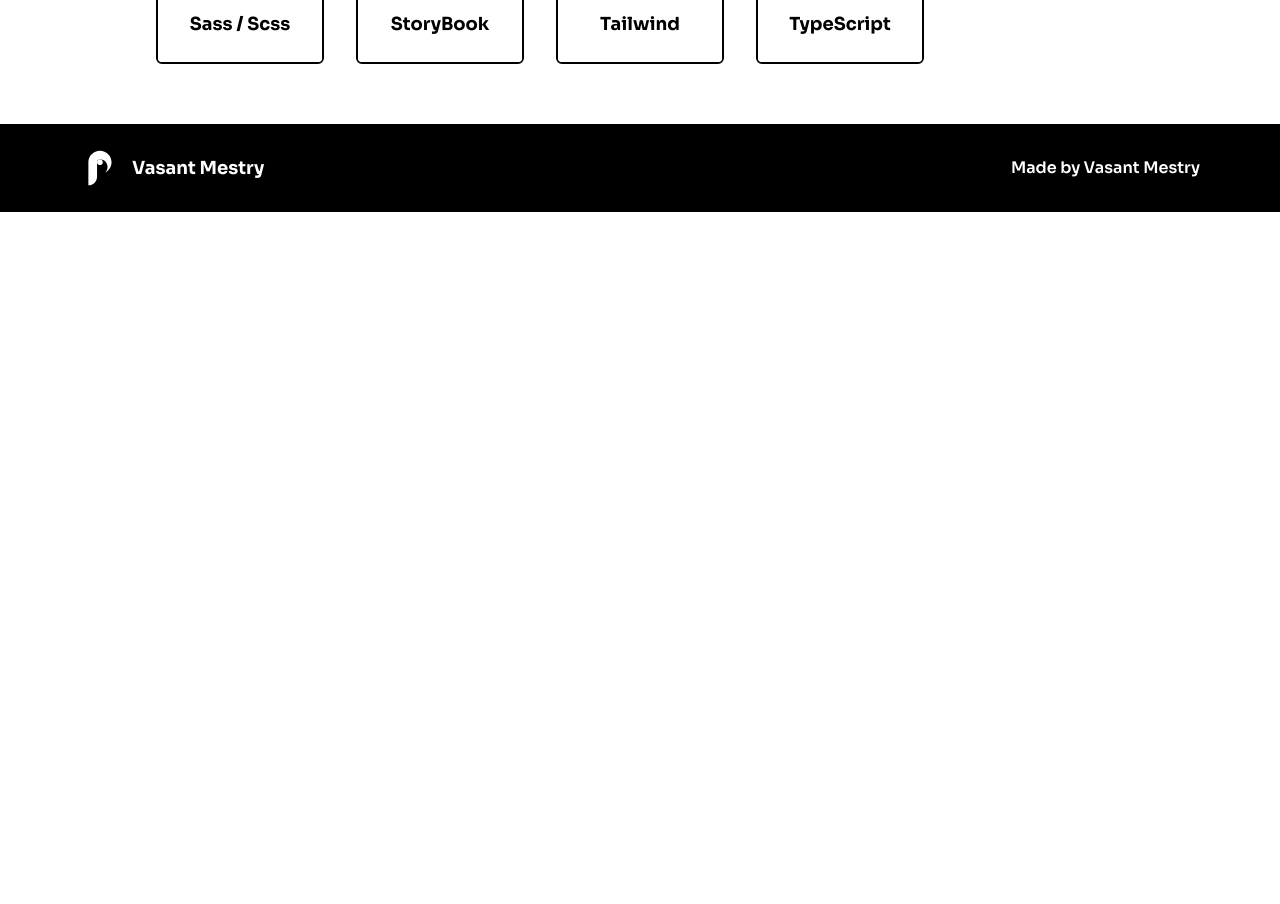
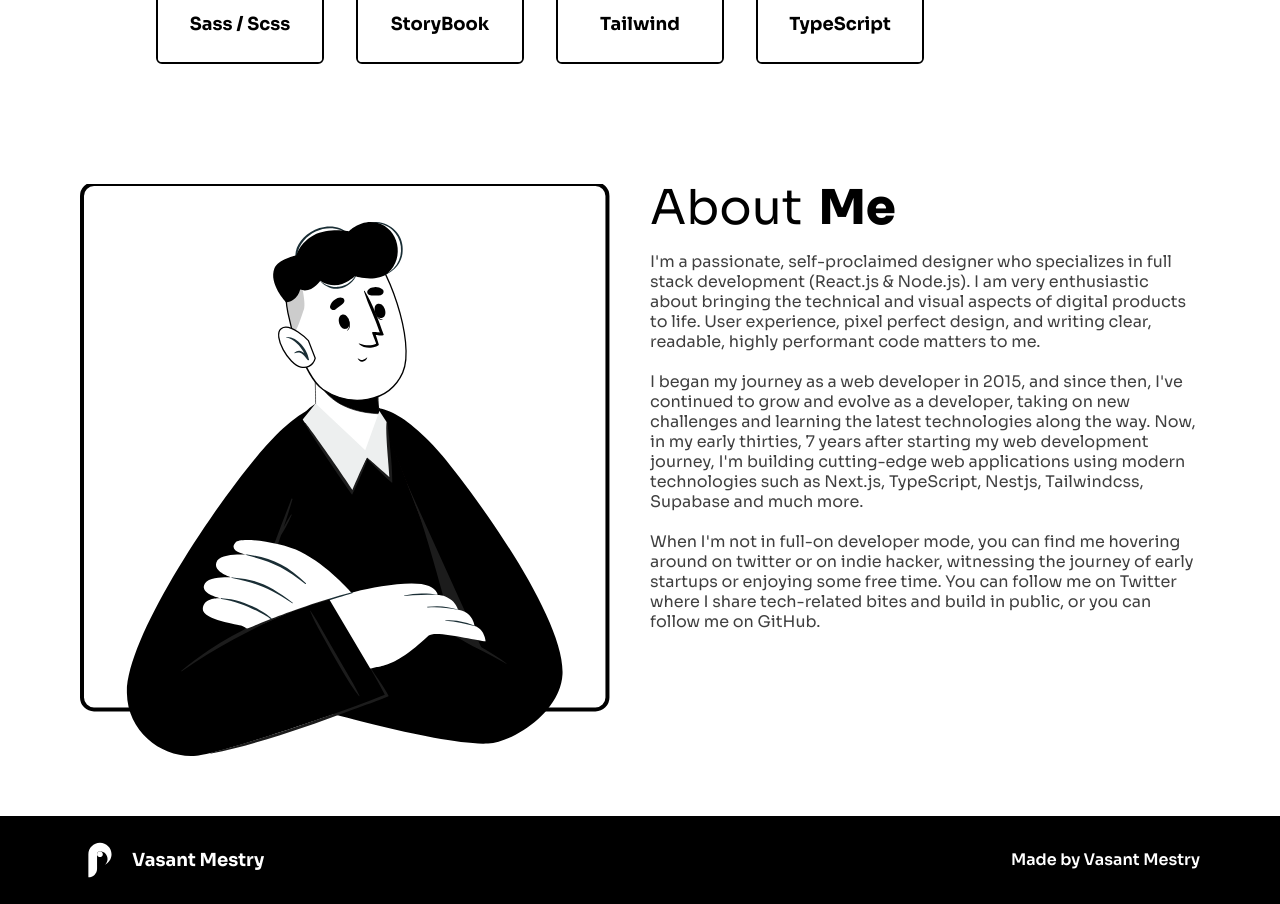
Before and after one commit to Vasant-Mestry-11/vasant-mestry-portfolio, a React (Vite) app: page / in a window 1280 px wide. Shown: the part 580-1484 px from the top of the page. Before the commit the page ends 800 px from the top, so only its background shows below. Built offline with nearby package versions, Linux system fonts and the light colour scheme.

Commit message:
:zap: :art: About me section

```diff
--- a/src/App.jsx
+++ b/src/App.jsx
@@ -1,12 +1,14 @@
 import Header from "./sections/Header";
 import Footer from "./sections/Footer";
 import Skills from "./sections/Skills";
+import AboutMe from "./sections/AboutMe";
 
 function App() {
   return (
     <>
       <Header />
       <Skills />
+      <AboutMe />
       <Footer />
     </>
   );
--- a/src/index.css
+++ b/src/index.css
@@ -7,8 +7,7 @@
   --neutral: #404040;
   --secondary: #ffffff;
 
-  @apply bg-white text-primary leading-5;
-  line-height: 1.2;
+  @apply bg-secondary text-primary leading-5;
 
   font-synthesis: none;
   text-rendering: optimizeLegibility;
--- /dev/null
+++ b/src/sections/AboutMe.jsx
@@ -0,0 +1,39 @@
+import VariableWeightText from "../components/VariableWeightText";
+import AboutMeIcon from "../assets/aboout-me.svg";
+const AboutMe = () => {
+  return (
+    <section className="flex gap-10 flex-col lg:flex-row">
+      <img src={AboutMeIcon} />
+      <div className="flex flex-col gap-5">
+        <VariableWeightText regularText="About" extraBoldText="Me" />
+        <div className="text-neutral flex flex-col gap-5">
+          <p>
+            I'm a passionate, self-proclaimed designer who specializes in full
+            stack development (React.js & Node.js). I am very enthusiastic about
+            bringing the technical and visual aspects of digital products to
+            life. User experience, pixel perfect design, and writing clear,
+            readable, highly performant code matters to me.
+          </p>
+          <p>
+            I began my journey as a web developer in 2015, and since then, I've
+            continued to grow and evolve as a developer, taking on new
+            challenges and learning the latest technologies along the way. Now,
+            in my early thirties, 7 years after starting my web development
+            journey, I'm building cutting-edge web applications using modern
+            technologies such as Next.js, TypeScript, Nestjs, Tailwindcss,
+            Supabase and much more.
+          </p>
+          <p>
+            When I'm not in full-on developer mode, you can find me hovering
+            around on twitter or on indie hacker, witnessing the journey of
+            early startups or enjoying some free time. You can follow me on
+            Twitter where I share tech-related bites and build in public, or you
+            can follow me on GitHub.
+          </p>
+        </div>
+      </div>
+    </section>
+  );
+};
+
+export default AboutMe;
```
Also changed, not shown: src/assets/aboout-me.svg (added).
